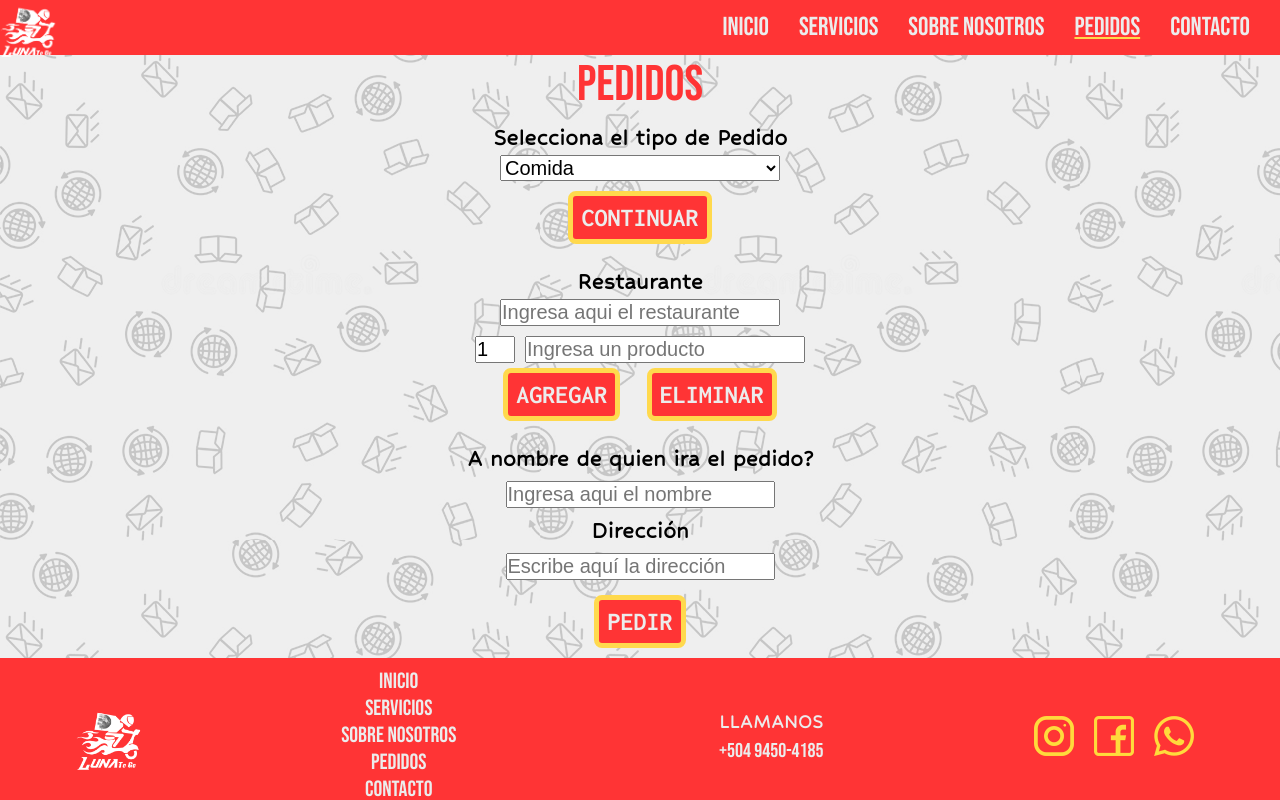
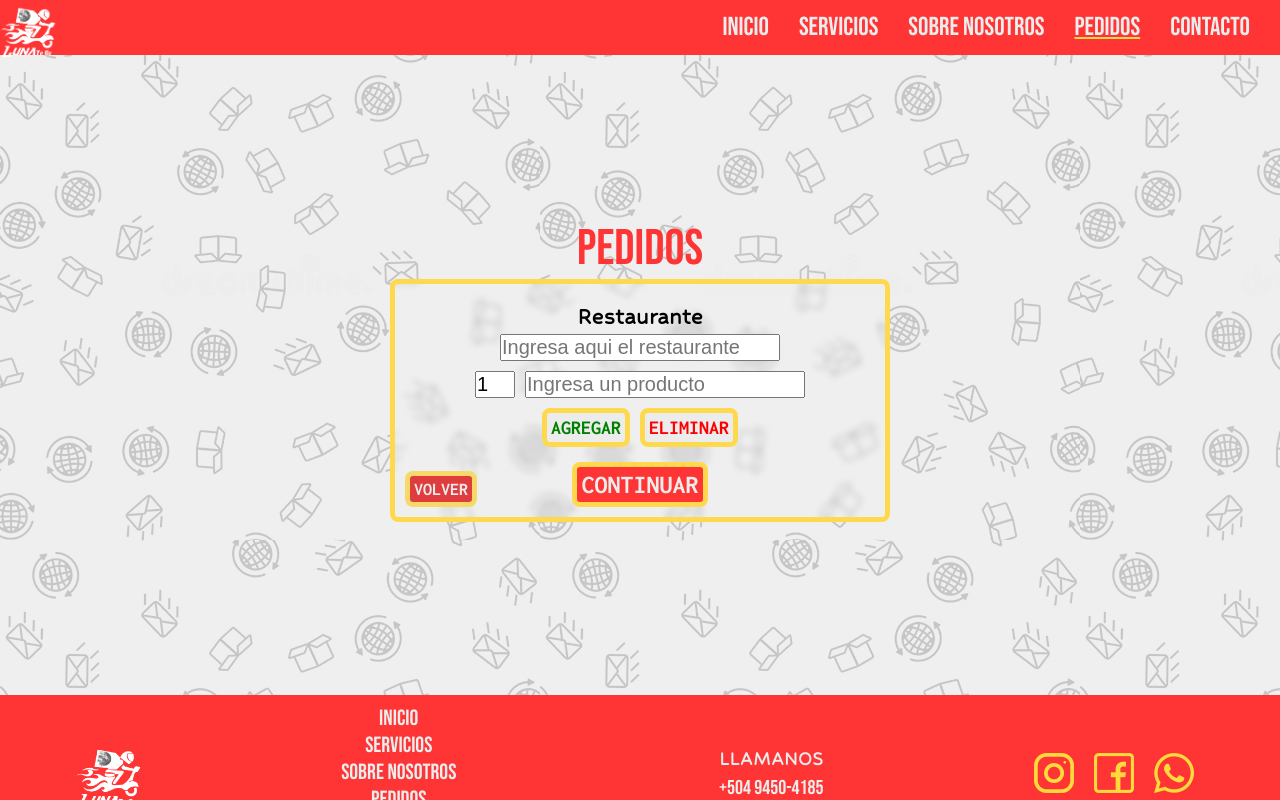
Before and after one commit to isaiorellana-dev/luna-t-g, a React app: page /pedidos in a window 1280 px wide. Both pictures are taken after a click on the button "CONTINUAR". Built offline with nearby package versions, Linux system fonts and the light colour scheme.

Commit message:
💄 Formulario fase a fase

```diff
--- a/src/components/PedidosFormulario.js
+++ b/src/components/PedidosFormulario.js
@@ -3,6 +3,7 @@ import ProductoList from "./common/ProductoList";
 import "@styles/components/PedidosFormulario.scss";
 
 const PedidosFormulario = () => {
+  const [fase, setFase] = React.useState(1);
   const [tipoPedido, setTipoPedido] = React.useState("Comida");
   const [negocio, setNegocio] = React.useState("");
   const [nombre, setNombre] = React.useState("");
@@ -52,23 +53,35 @@ const PedidosFormulario = () => {
   };
 
   const sendMessage = () => {
-    if (negocio === "") {
-      return null;
-    } else if (nombre === "") {
-      return null;
+    if (nombre === "") {
+      return alert("Por favor ingrese su nombre");
     } else if (direccion === "") {
-      return null;
-    } else if (productos.some((productos) => productos.name === "")) {
-      return null;
+      return alert("Por favor ingrese su dirección");
     } else {
       enviar();
     }
   };
 
   return (
-    <form>
+    <form
+      onSubmit={(e) => {
+        e.preventDefault();
+      }}
+    >
+      <button
+        className={fase === 1 ? "fase-inactiva" : "volver-btn"}
+        onClick={() => {
+          (fase === 3 && setFase(2)) || (fase === 2 && setFase(1));
+        }}
+      >
+        Volver
+      </button>
       {/* //* Fase 1: */}
-      <div className="form__fase-1">
+      <div
+        className={`form__fase-1 ${
+          fase === 1 ? "fase-activa" : "fase-inactiva"
+        }`}
+      >
         <label htmlFor="tipo-de-pedido">Selecciona el tipo de Pedido</label>
         <select
           name="tipo-de-pedido"
@@ -81,10 +94,21 @@ const PedidosFormulario = () => {
           <option>Pedido listo en una tienda</option>
           <option id="select-1647884067556-3">Envió personalizado</option>
         </select>
-        <button type="button">Continuar</button>
+        <button
+          type="button"
+          onClick={() => {
+            setFase(2);
+          }}
+        >
+          Continuar
+        </button>
       </div>
       {/* //* Fase 2: */}
-      <div className="form__fase-2">
+      <div
+        className={`form__fase-2 ${
+          fase === 2 ? "fase-activa" : "fase-inactiva"
+        }`}
+      >
         <div className="form__fase-2--negocio">
           <label htmlFor="negocio">
             {(tipoPedido === "Comida" && "Restaurante") ||
@@ -148,7 +172,11 @@ const PedidosFormulario = () => {
       </div>
 
       {/* //* Fase 3: */}
-      <div className="form__fase-3">
+      <div
+        className={`form__fase-3 ${
+          fase === 3 ? "fase-activa" : "fase-inactiva"
+        }`}
+      >
         <label htmlFor="nombre">A nombre de quien ira el pedido?</label>
         <input
           type="text"
@@ -164,13 +192,21 @@ const PedidosFormulario = () => {
         ></input>
       </div>
       <button
-        placeholder="Escribe aquí la direccion"
         type="submit"
         onClick={() => {
-          sendMessage();
+          if (negocio === "") {
+            return null;
+          } else if (productos.some((productos) => productos.name === "")) {
+            return null;
+          } else if (fase === 2) {
+            setFase(3);
+          } else {
+            sendMessage();
+          }
         }}
+        className={fase === 1 ? "fase-inactiva" : undefined}
       >
-        Pedir
+        {(fase === 3 && "Pedir") || (fase === 2 && "Continuar")}
       </button>
     </form>
   );
--- a/src/pages/Pedidos.js
+++ b/src/pages/Pedidos.js
@@ -1,12 +1,13 @@
 import React from "react";
 import PedidosFormulario from "@components/PedidosFormulario";
+import "@styles/pages/Pedidos.scss";
 
 const Pedidos = () => {
   return (
     <div className="pedidos__main-container">
-      <h1>Pedidos</h1>
       <section>
         <div className="pedidos__form-container">
+          <h1>Pedidos</h1>
           <PedidosFormulario />
         </div>
         <div></div>
--- a/src/styles/components/PedidosFormulario.scss
+++ b/src/styles/components/PedidosFormulario.scss
@@ -1,17 +1,35 @@
 form {
+  position: relative;
   display: flex;
   flex-direction: column;
   margin: 0 auto;
   margin-bottom: 10px;
-  width: 500px;
+  padding: 10px;
+  width: 100%;
+  max-width: 500px;
+  height: auto;
+  backdrop-filter: blur(3px);
+  border: solid 5px var(--yellow);
+  border-radius: 8px;
+  .volver-btn {
+    position: absolute;
+    bottom: 10px;
+    filter: saturate(0.8);
+    font-size: 1.8rem;
+  }
   label {
     font-size: 2.6rem;
     font-family: "Hubballi", monospace;
     font-weight: 700;
   }
+  .fase-activa {
+    display: flex;
+  }
+  .fase-inactiva {
+    display: none;
+  }
   .form__fase-1 {
     margin: 10px;
-    display: flex;
     flex-direction: column;
     align-items: center;
     label {
@@ -29,7 +47,6 @@ form {
   }
   .form__fase-2 {
     margin: 10px;
-    display: flex;
     flex-direction: column;
     align-items: center;
     justify-content: center;
@@ -75,9 +92,20 @@ form {
         justify-content: center;
         align-items: center;
         width: 300px;
-        button {
-          width: fit-content;
+        :nth-child(1) {
+          font-size: 2rem;
+          color: green;
+          background-color: var(--background-white);
         }
+        :nth-child(2) {
+          font-size: 2rem;
+          color: red;
+          background-color: var(--background-white);
+        }
+      }
+      button {
+        margin: 5px;
+        width: fit-content;
       }
     }
     .orden {
@@ -88,7 +116,6 @@ form {
   }
   .form__fase-3 {
     margin: 10px;
-    display: flex;
     flex-direction: column;
     align-items: center;
     justify-content: center;
--- a/src/styles/global/global.scss
+++ b/src/styles/global/global.scss
@@ -79,11 +79,16 @@ button {
   text-transform: uppercase;
   color: var(--background-white);
   background-color: var(--red);
-  padding: 8px;
+  padding: 4px;
   border: solid var(--yellow) 5px;
   border-radius: 8px;
   font-size: 2.6rem;
   font-weight: 700;
   text-align: center;
   margin: 0 auto;
+  &:hover {
+    animation: moving 0.3s;
+    border: solid var(--yellow) 7px;
+    transition: 0.2s;
+  }
 }
--- /dev/null
+++ b/src/styles/pages/Pedidos.scss
@@ -0,0 +1,9 @@
+.pedidos__form-container {
+  display: flex;
+  flex-direction: column;
+  justify-content: center;
+  align-items: center;
+  width: 100%;
+  min-height: 80vh;
+  padding: 0px 10px 0px 10px;
+}
```
